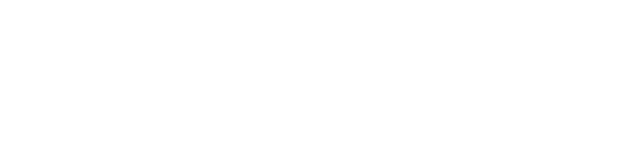
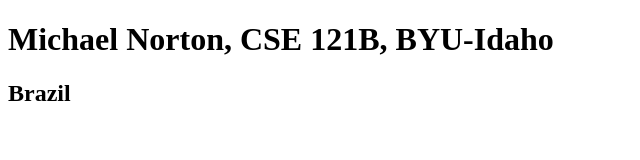
Before and after one commit to michaelparkernorton/cse121b, a plain HTML site: page test.html in a window 1280 px wide. Shown: the whole page, without its empty margins (0-640 px from the left). Drawn offline with Linux system fonts and the light colour scheme.

Commit message:
updates to test.html

```diff
--- a/test.html
+++ b/test.html
@@ -3,9 +3,12 @@
 <head>
 	<meta charset="UTF-8">
 	<meta name="viewport" content="width=device-width, initial-scale=1.0">
-	<title>Document</title>
+	<title>Michael Norton, CSE 121B, BYU-Idaho
+	</title>
 </head>
 <body>
+	<h1>Michael Norton, CSE 121B, BYU-Idaho</h1>
+	<h2>Brazil</h2>
 
 </body>
 </html>
```
